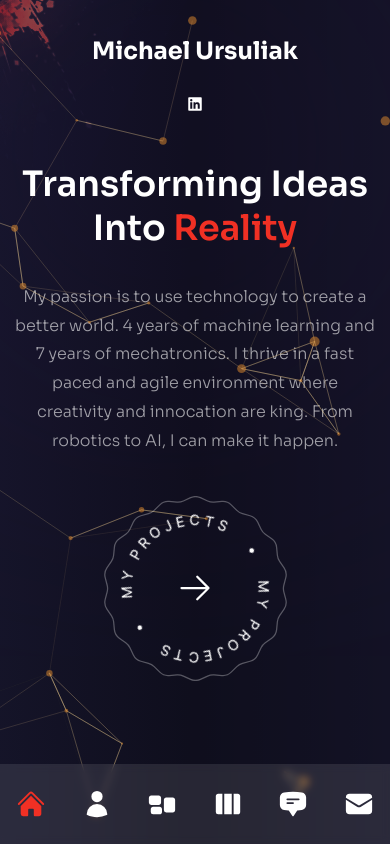
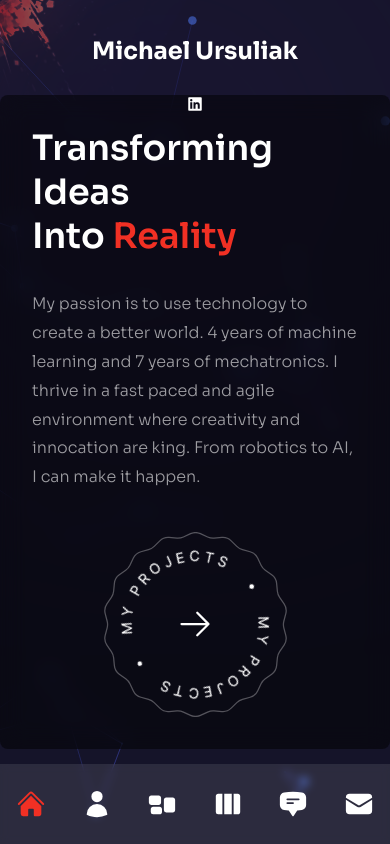
Before and after one commit to LuckierBread/LuckierBread.github.io, a Next.js app: page / in a window 390 px wide. Built offline with nearby package versions, Linux system fonts and the light colour scheme.

Commit message:
lots of style changes to home page

```diff
--- a/components/ParticlesContainer.js
+++ b/components/ParticlesContainer.js
@@ -48,10 +48,10 @@ const ParticlesContainer = () => {
         },
         particles: {
           color: {
-            value: '#e68e2e',
+            value: '#527fff',
           },
           links: {
-            color: '#f5d393',
+            color: '#4a57d4',
             distance: 150,
             enable: true,
             opacity: 0.5,
--- a/pages/index.js
+++ b/pages/index.js
@@ -14,17 +14,18 @@ import { fadeIn } from '../variants';
 
 const Home = () => {
   return (
-    <div className='bg-primary/60 h-full'>
+    <div className='bg-primary/60 h-full flex items-center justify-center'>
       {/* text */}
-      <div className='w-full h-full bg-gradient-to-r from-primary/10 via-black/30 to-black/10'>
-        <div className='text-center flex flex-col justify-center xl:pt-40 xl:text-left h-full container mx-auto'>
+      <div className='w-full h-full bg-color black/10 absolute flex items-center justify-center z-10'>
+        <div className='xl:absolute xl:left-[10%] z-20 flex flex-col justify-center items-center
+          xl:text-left backdrop-blur-md bg-opacity-50 bg-black rounded-lg px-8 py-8'>
           {/* title */}
           <motion.h1
-            variants={fadeIn('down', 0.2)}
-            initial='hidden'
-            animate='show'
-            exit='hidden'
-            className='h1'
+          variants={fadeIn('down', 0.2)}
+          initial='hidden'
+          animate='show'
+          exit='hidden'
+          className='h1'
           >
             Transforming Ideas <br /> Into{' '}
             <span className='text-accent'>Reality</span>
@@ -43,7 +44,7 @@ const Home = () => {
             From robotics to AI, I can make it happen.
           </motion.p>
           {/* btn */}
-          <div className='flex justify-center xl:hidden relative'>
+          <div className='xl:hidden'>
             <ProjectsBtn />
           </div>
           <motion.div
@@ -58,11 +59,11 @@ const Home = () => {
         </div>
       </div>
       {/* image */}
-      <div className='w-[1500px] h-full absolute right-0 bottom-0'>
+      <div className='w-[1500px] z-4 h-full absolute right-[-0%] bottom-0 '>
         {/* bg img */}
         {/* <div className='bg-none xl:bg-explosion xl:bg-cover xl:bg-right xl:bg-no-repeat w-full h-full absolute left-[45%]
         mix-blend-color-dodge translate-z-0'></div> */}
-        <div className='bg-gradient-to-t xl:bg-explosion xl:bg-cover xl:bg-center xl:bg-no-repeat w-full h-full absolute right-[-10%]
+        <div className='bg-gradient-to-t xl:bg-explosion xl:bg-cover xl:bg-center xl:bg-no-repeat w-full h-full absolute
         mix-blend-color-dodge'></div>
         {/* particles */}
         <ParticlesContainer />
@@ -73,7 +74,7 @@ const Home = () => {
           animate='show'
           exit='hidden'
           transition={{ duration: 1, ease: 'easeInOut' }}
-          className='w-full h-full max-w-[800px] max-h-[700px] absolute lg:bottom-[0%] lg:right-[14%]'
+          className='w-full h-full max-w-[800px] max-h-[700px] absolute lg:bottom-[0%] lg:right-[24%]'
         >
           <Avatar />
         </motion.div>
```
